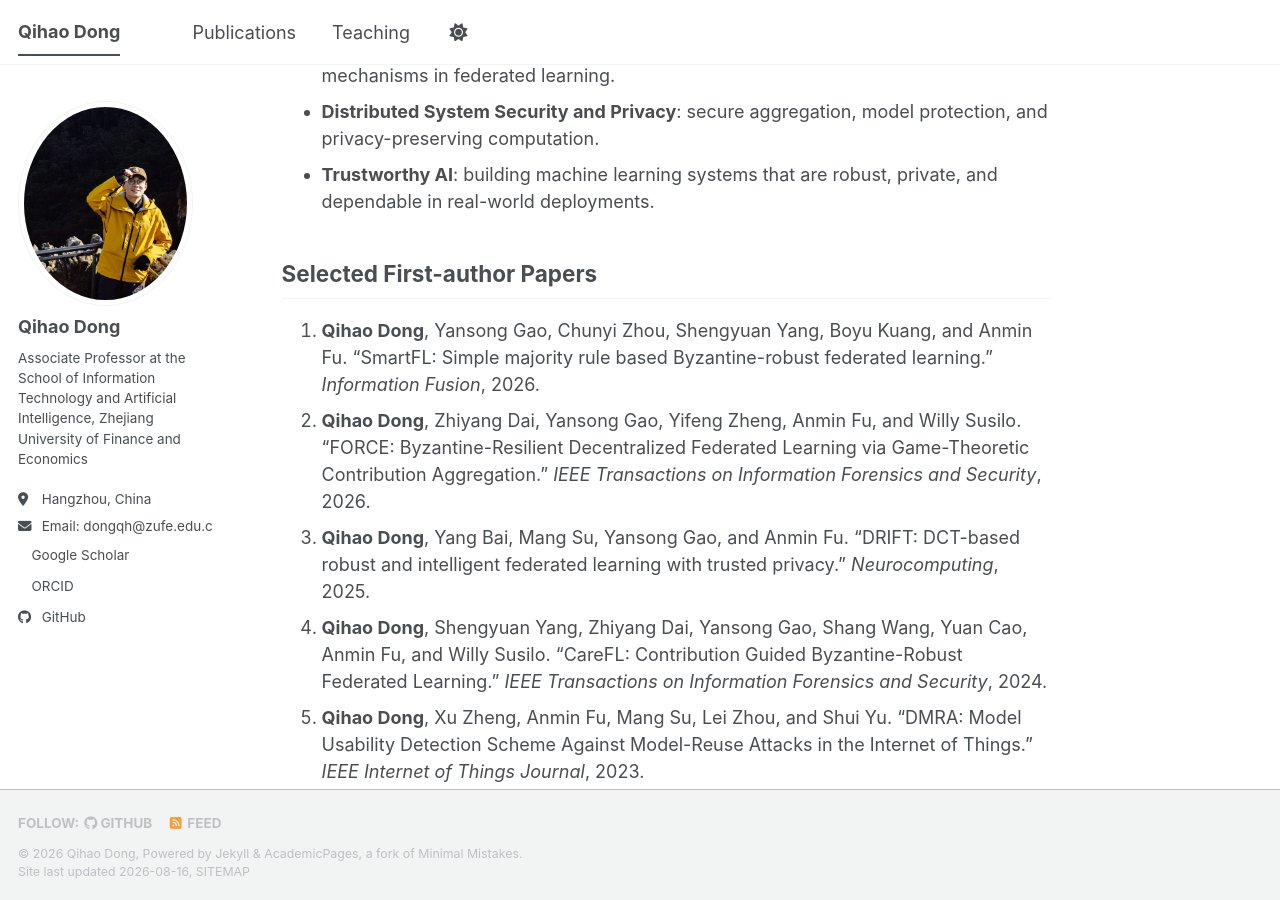
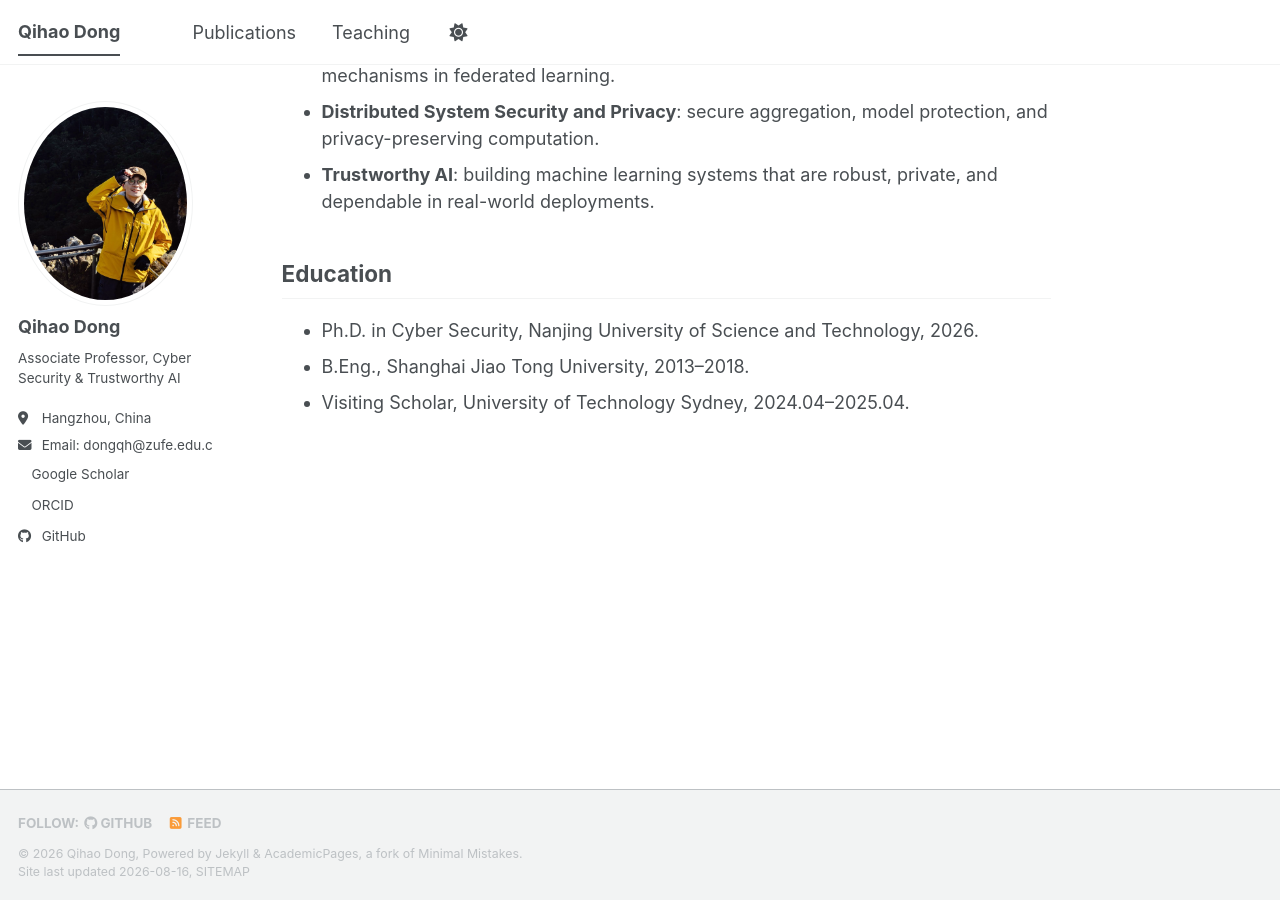
Before and after one commit to CobbD/CobbD.github.io, a Jekyll site: the page built from _pages/about.md, in a window 1280 px wide and 900 px high, scrolled down 477 px. Built offline with Jekyll 4.4.1, drawn with Linux system fonts in a browser that asks for light colours; a style sheet for code colours, icons or effects is not loaded.

Commit message:
feat: short sidebar bio, move papers to weiqi-style publications list

```diff
--- a/_config.yml
+++ b/_config.yml
@@ -26,7 +26,7 @@ author:
   avatar           : "profile.png"
   name             : "Qihao Dong"
   pronouns         : # example: "she/her"
-  bio              : "Associate Professor at the School of Information Technology and Artificial Intelligence, Zhejiang University of Finance and Economics"
+  bio              : "Associate Professor, Cyber Security & Trustworthy AI"
   location         : "Hangzhou, China"
   employer         : # 工作单位不再显示在侧边栏
   uri              : # URL
@@ -84,12 +84,10 @@ author:
 
 # Publication Category - The following the list of publication categories and their headings
 publication_category:
-  books:
-    title: 'Books'
   manuscripts:
-    title: 'Journal Articles'
+    title: 'Journal'
   conferences:
-    title: 'Conference Papers'
+    title: 'Conference'
 
 # Site Settings
 teaser                   :  # filename of teaser fallback teaser image placed in /images/ for social media previews
--- a/_pages/about.md
+++ b/_pages/about.md
@@ -17,14 +17,6 @@ My research interests lie at the intersection of security and machine learning,
 - **Distributed System Security and Privacy**: secure aggregation, model protection, and privacy-preserving computation.
 - **Trustworthy AI**: building machine learning systems that are robust, private, and dependable in real-world deployments.
 
-## Selected First-author Papers
-
-1. **Qihao Dong**, Yansong Gao, Chunyi Zhou, Shengyuan Yang, Boyu Kuang, and Anmin Fu. "SmartFL: Simple majority rule based Byzantine-robust federated learning." *Information Fusion*, 2026.
-2. **Qihao Dong**, Zhiyang Dai, Yansong Gao, Yifeng Zheng, Anmin Fu, and Willy Susilo. "FORCE: Byzantine-Resilient Decentralized Federated Learning via Game-Theoretic Contribution Aggregation." *IEEE Transactions on Information Forensics and Security*, 2026.
-3. **Qihao Dong**, Yang Bai, Mang Su, Yansong Gao, and Anmin Fu. "DRIFT: DCT-based robust and intelligent federated learning with trusted privacy." *Neurocomputing*, 2025.
-4. **Qihao Dong**, Shengyuan Yang, Zhiyang Dai, Yansong Gao, Shang Wang, Yuan Cao, Anmin Fu, and Willy Susilo. "CareFL: Contribution Guided Byzantine-Robust Federated Learning." *IEEE Transactions on Information Forensics and Security*, 2024.
-5. **Qihao Dong**, Xu Zheng, Anmin Fu, Mang Su, Lei Zhou, and Shui Yu. "DMRA: Model Usability Detection Scheme Against Model-Reuse Attacks in the Internet of Things." *IEEE Internet of Things Journal*, 2023.
-
 ## Education
 
 - Ph.D. in Cyber Security, Nanjing University of Science and Technology, 2026.
```
Also changed, not shown: _pages/publications.html (+8 -14 lines).
